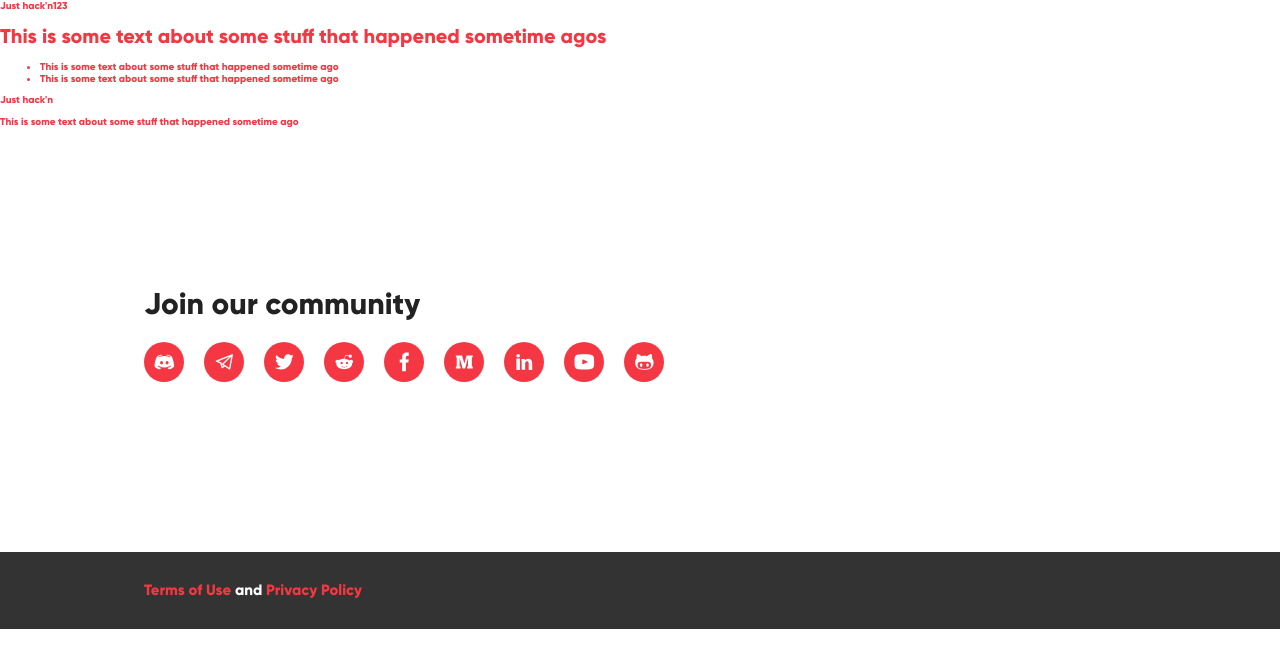
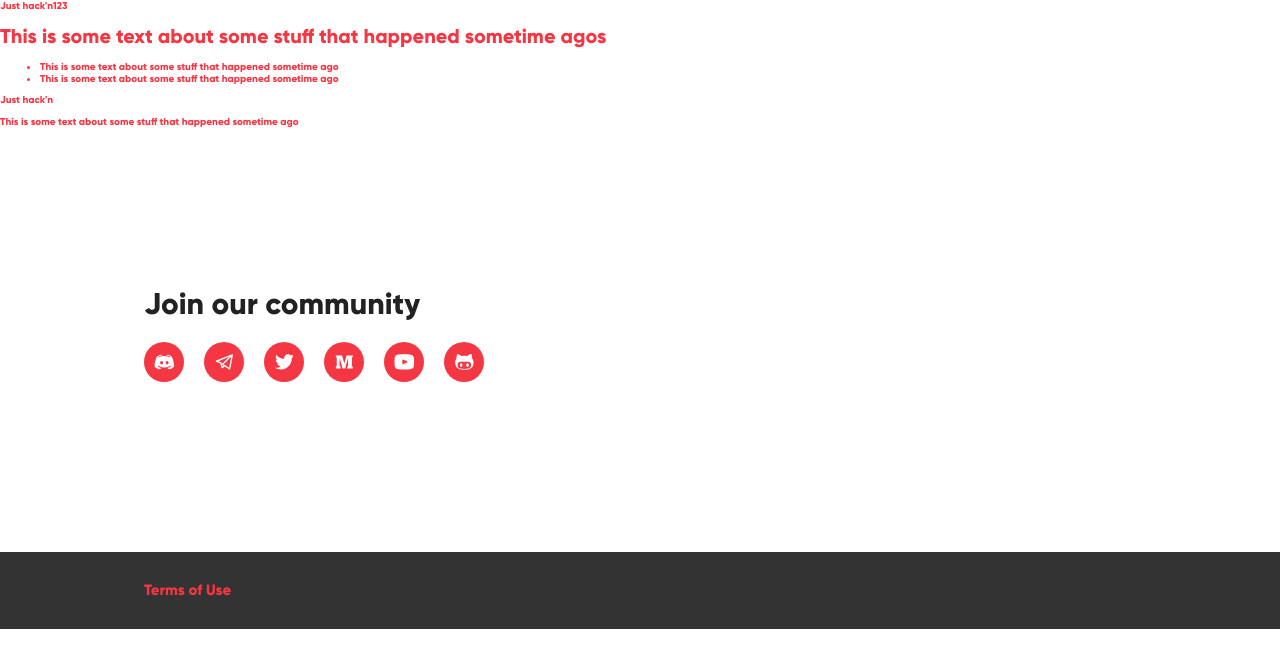
Before and after one commit to hyperloot/hyperloot.net, a plain HTML site: page posts/index.html in a window 1280 px wide. Drawn offline with Linux system fonts and the light colour scheme.

Commit message:
Deploy hyperloot/hyperloot.net to github.com/hyperloot/hyperloot.net.git:gh-pages

```diff
--- a/posts/index.html
+++ b/posts/index.html
@@ -42,12 +42,9 @@
 
     <nav class="social">
       <a href="https://discord.gg/My3PfqK" target="_blank"><img src="/discord.svg?5bf5045ed5888de8fc79510589be1982" width="22"></a>
-      <a href="https://t.me/HyperLootNews" target="_blank"><img src="/telegram.svg?1f4d2387e3378197e89c0367dac0ff06" width="22" class="image-2"></a>
+      <a href="https://t.me/hyperloot" target="_blank"><img src="/telegram.svg?1f4d2387e3378197e89c0367dac0ff06" width="22" class="image-2"></a>
       <a href="https://twitter.com/Hyperloot" target="_blank"><img src="/twitter.svg?f1344f91c8b3c2598a92c61e75c6bafd" width="22"></a>
-      <a href="https://www.reddit.com/r/hyperloot/" target="_blank"><img src="/reddit.svg?1657cb3864558ab422e9f04c8655006a" width="22"></a>
-      <a href="https://www.facebook.com/pg/401874386882912" target="_blank"><img src="/facebook.svg?8f68945bc83def4c94165e94c8780614" width="22"></a>
       <a href="https://medium.com/hyperloot-protocol" target="_blank"><img src="/medium.svg?9b7b10caa32450aa8331fdfe1d8b4e83" width="22"></a>
-      <a href="https://www.linkedin.com/company/hyperloot/" target="_blank"><img src="/linkedin.svg?2c5f1a35e27e4e1d4e814b0be3050b99" width="22"></a>
       <a href="https://www.youtube.com/channel/UCCHUAJwu5KWBy3P4tzTVWfQ" target="_blank"><img src="/youtube.svg?6857d39589ae1d40844ab8690e7f36c0" width="22"></a>
       <a href="https://github.com/hyperloot" target="_blank"><img src="/github.svg?22fde9a96d750fdc0ac2b25fe2166672" width="22"></a>
     </nav>
@@ -58,8 +55,6 @@
 <footer class="footer">
   <div class="container">
     <a href="https://docs.google.com/document/d/1y8rTrOxX53HyxExh_SvwQObNkdMheWwX1NQyWKkNSyU/edit?usp=sharing" target="_blank">Terms of Use</a>
-    and
-    <a href="https://docs.google.com/document/d/1y8rTrOxX53HyxExh_SvwQObNkdMheWwX1NQyWKkNSyU/edit?usp=sharing" target="_blank">Privacy Policy</a>
   </div>
 </footer>
 
```
Also changed, not shown: index.html (+1 -6 lines), posts/lololol/index.html (+1 -6 lines), posts/test/index.html (+1 -6 lines), token/index.html (+1 -6 lines), facebook.svg (deleted), linkedin.svg (deleted), reddit.svg (deleted), 1 other file.
